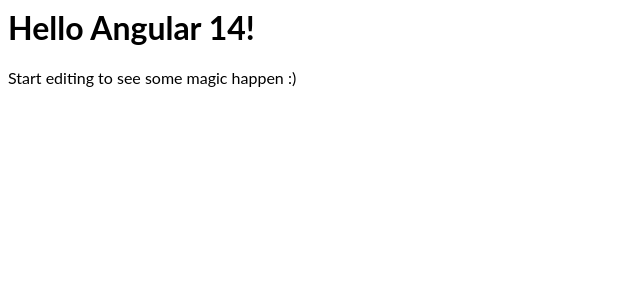
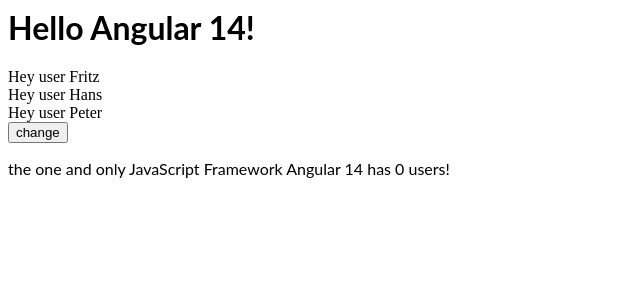
Before and after one commit to gip69/ma-angular-app, an Angular app: page / in a window 1280 px wide. Shown: the top 300 px of the page, without its empty margins (0-640 px from the left). Built offline with nearby package versions, Linux system fonts and the light colour scheme.

Commit message:
ngFor and ngDoCheck

```diff
--- a/src/app/app.component.html
+++ b/src/app/app.component.html
@@ -1,4 +1,4 @@
 <hello name="{{ name }}"></hello>
 <p>
-  Start editing to see some magic happen :)
+  the one and only JavaScript Framework {{name}} has {{countUsers}} users!
 </p>
--- a/src/app/app.component.ts
+++ b/src/app/app.component.ts
@@ -3,8 +3,10 @@
 @Component({
   selector: 'my-app',
   templateUrl: './app.component.html',
-  styleUrls: [ './app.component.css' ]
+  styleUrls: ['./app.component.css']
 })
-export class AppComponent  {
+export class AppComponent {
   name = 'Angular ' + VERSION.major;
+
+  countUsers = 0;
 }
--- a/src/app/hello.component.html
+++ b/src/app/hello.component.html
@@ -1 +1,3 @@
 <h1>Hello {{ name }}!</h1>
+<div *ngFor='let user of users'>Hey user {{user.name}}</div>
+<button (click)="doChanges()">change</button>
--- a/src/app/hello.component.ts
+++ b/src/app/hello.component.ts
@@ -1,4 +1,6 @@
 import { Component, Input, SimpleChange } from '@angular/core';
+
+const USERS = [{ name: 'Fritz' }, { name: 'Hans' }, { name: 'Peter' }];
 
 @Component({
   selector: 'hello',
@@ -7,6 +9,8 @@
 })
 export class HelloComponent {
   @Input() name: string;
+  // @Output() countUsers = new
+  users = USERS;
 
   constructor() {
     console.log(this.name); // undefined
@@ -27,4 +31,12 @@
   ngOnDestroy() {
     console.log('on destroy: ' + this.name);
   }
+
+  ngDoCheck() {
+    console.log('changed');
+  }
+
+  doChanges() {
+    console.log('do change');
+  }
 }
```
